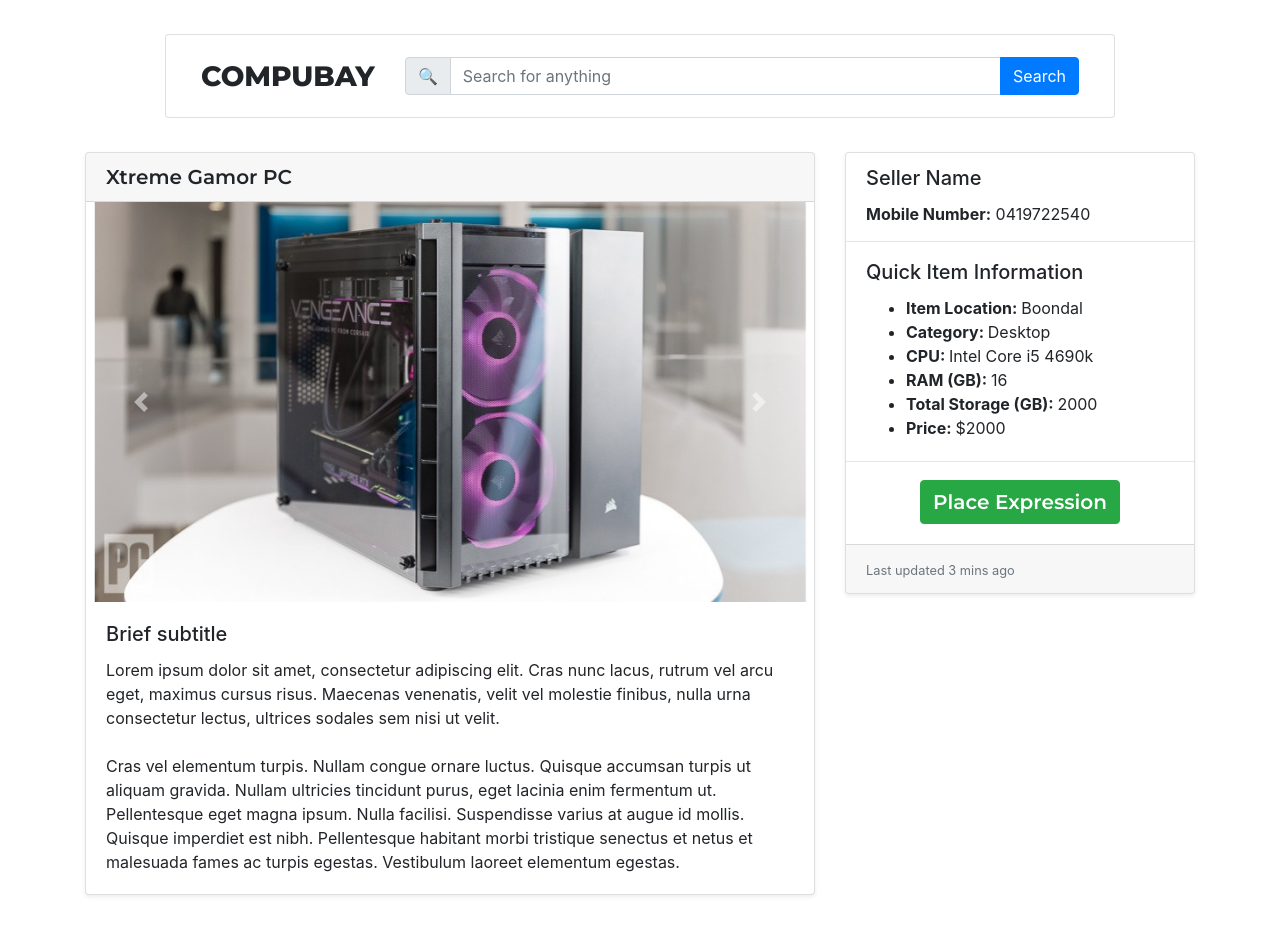
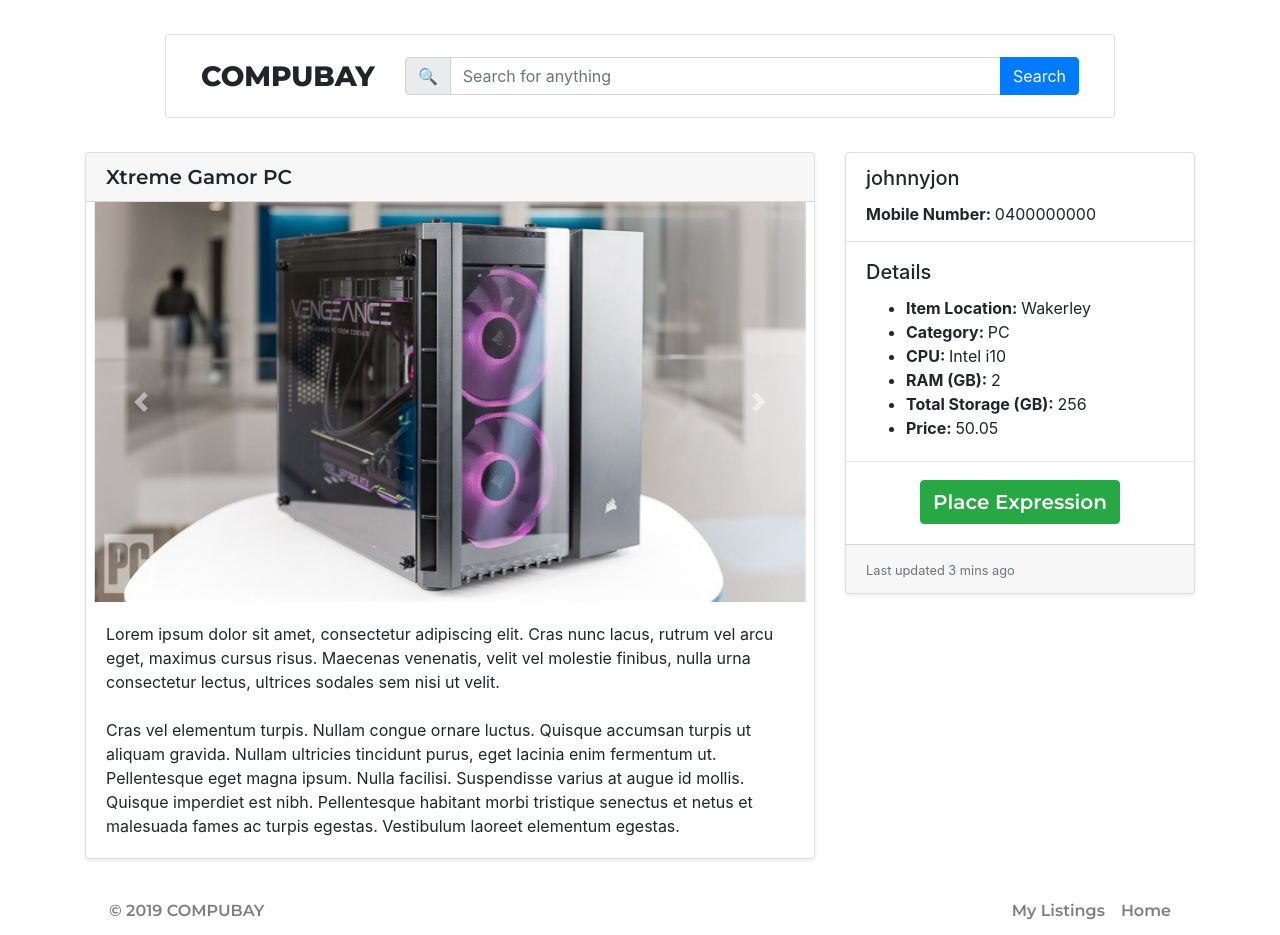
Before and after one commit to Wrdle/IAB207MarketPlace, a Flask app: page /item/1 in a window 1280 px wide. Shown: the part 56-991 px from the top of the page. Run offline with Flask 2, Linux system fonts and the light colour scheme; data comes from the database, SQL or seed files in the repository; both versions use the stored data as it was after the commit; some libraries are stand-ins or nearby versions.

Commit message:
Updated item details page with database data

```diff
--- a/marketplace/items.py
+++ b/marketplace/items.py
@@ -21,7 +21,8 @@ def bids(id):
 def item(id):
     # Will use id to get computer information. Will query DB for this
     listing = Listing.query.filter_by(id=id).first()
-    return render_template('item.html', listing=listing)
+    sellerid = Listing.seller_id
+    return render_template('item.html', listing=listing, seller=User.query.filter_by(id=sellerid).first())
 
 @bp.route('/create')
 def createItem():
--- a/marketplace/templates/item.html
+++ b/marketplace/templates/item.html
@@ -61,8 +61,6 @@
                     </a>
                 </div>
                 <div class="card-body">
-                    <!-- Subtitle -->
-                    <h5 class="card-title">Brief subtitle</h5>
                     <!-- Item Description -->
                     <p class="card-text">Lorem ipsum dolor sit amet, consectetur adipiscing elit. Cras nunc lacus, rutrum vel arcu eget, maximus cursus risus. Maecenas venenatis, velit vel molestie finibus, nulla urna consectetur lectus, ultrices sodales sem nisi ut velit. <br><br>Cras vel elementum turpis. Nullam congue ornare luctus. Quisque accumsan turpis ut aliquam gravida. Nullam ultricies tincidunt purus, eget lacinia enim fermentum ut. Pellentesque eget magna ipsum. Nulla facilisi. Suspendisse varius at augue id mollis. Quisque imperdiet est nibh. Pellentesque habitant morbi tristique senectus et netus et malesuada fames ac turpis egestas. Vestibulum laoreet elementum egestas.</p>
                 </div>
@@ -74,19 +72,19 @@
         <div class="col-md-4">
             <div class="card sidebar shadow-sm">
                 <div class="card-body" id="seller-info">
-                    <h5 class="card-title">Seller Name</h5>
-                    <p class="card-text"><b>Mobile Number:</b> 0419722540</p>
+                    <h5 class="card-title">{{seller.username}}</h5>
+                    <p class="card-text"><b>Mobile Number: </b>{{seller.phone}}</p>
                 </div>
                 <hr>
                 <div class="card-body">
-                    <h5 class="card-title">Quick Item Information</h5>
+                    <h5 class="card-title">Details</h5>
                     <ul>
-                        <li><b>Item Location: </b>Boondal</li>
-                        <li><b>Category: </b> Desktop</li>
-                        <li><b>CPU: </b> Intel Core i5 4690k</li>
-                        <li><b>RAM (GB): </b> 16</li>
-                        <li><b>Total Storage (GB): </b> 2000</li>
-                        <li><b>Price: </b> $2000</li>
+                        <li><b>Item Location: </b>{{listing.item_suburb}}</li>
+                        <li><b>Category: </b>{{listing.item_category}}</li>
+                        <li><b>CPU: </b>{{listing.item_cpu}}</li>
+                        <li><b>RAM (GB): </b>{{listing.item_ramgb}}</li>
+                        <li><b>Total Storage (GB): </b>{{listing.item_totalgb}}</li>
+                        <li><b>Price: </b>{{listing.item_price}}</li>
                     </ul>
                 </div>
                 <hr>
```
Also changed, not shown: marketplace/marketplace.sqlite.
